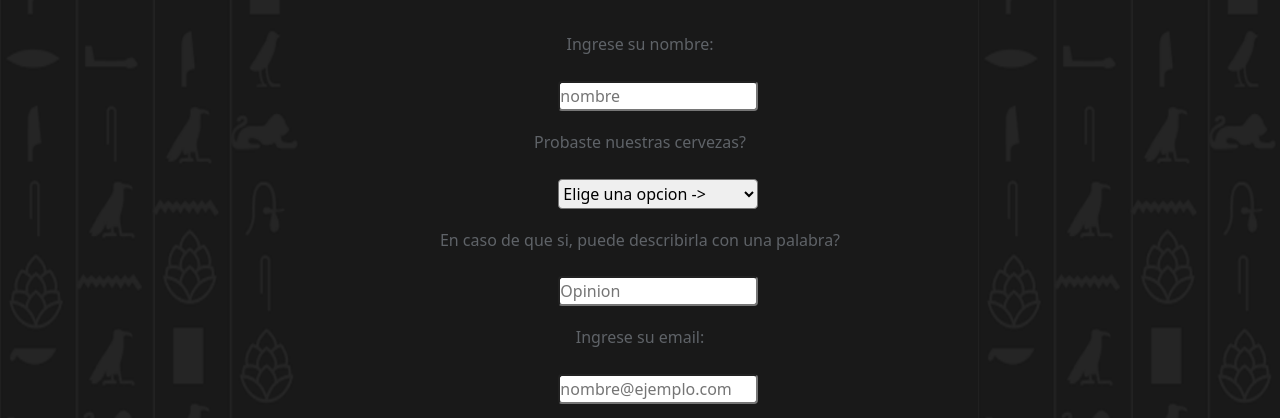
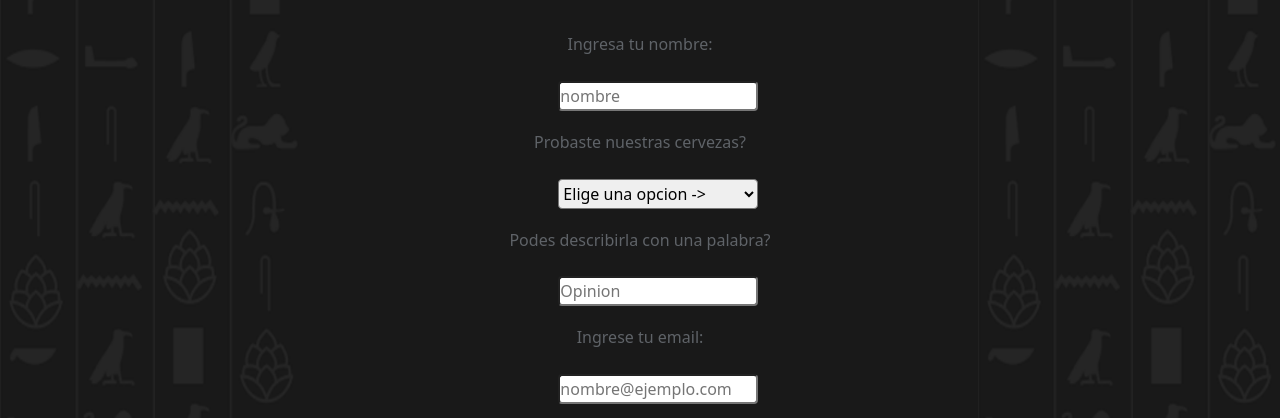
Before and after one commit to GuilleAltamirano/Osiris-CA, a website: page paginas/comentarios.html in a window 1280 px wide. Shown: the part 231-649 px from the top of the page. Drawn offline with nearby package versions, Linux system fonts and the light colour scheme.

Commit message:
Entrega final

```diff
--- a/paginas/comentarios.html
+++ b/paginas/comentarios.html
@@ -64,7 +64,7 @@
                     <p class="texto-informatico animate__animated animate__backInLeft">Nos interesa conocerte y saber tù opinion al respecto, saber que es lo que te gustaria, contenido que desees ver o cambios que harias. Recorda que tù opinion es de gran interes!</p>
                     <form class="d-block">
                         <div class="text-center">
-                            <label for="nombre" class="texto-informatico">Ingrese su nombre:</label>
+                            <label for="nombre" class="texto-informatico">Ingresa tu nombre:</label>
                             <input type="text" name="nombre" required placeholder="nombre" class="d-block cuestionario">
                         </div>
                         <div class="text-center">
@@ -76,11 +76,11 @@
                             </select>
                         </div>
                         <div class="text-center">
-                            <label for="opinion" class="texto-informatico">En caso de que si, puede describirla con una palabra?</label>
+                            <label for="opinion" class="texto-informatico">Podes describirla con una palabra?</label>
                             <input type="text" name="opinion" required placeholder="Opinion" class="d-block cuestionario">
                         </div>
                         <div class="text-center">
-                            <label for="email" class="texto-informatico">Ingrese su email:</label>
+                            <label for="email" class="texto-informatico">Ingrese tu email:</label>
                             <input type="email" name="email" placeholder="nombre@ejemplo.com" required class="d-block cuestionario">
                         </div>
                         <div class="text-center">
--- a/style/style.scss
+++ b/style/style.scss
@@ -14,5 +14,4 @@
     margin: 0;
     padding: 0;
     overflow-x: hidden;
-
 }
```
